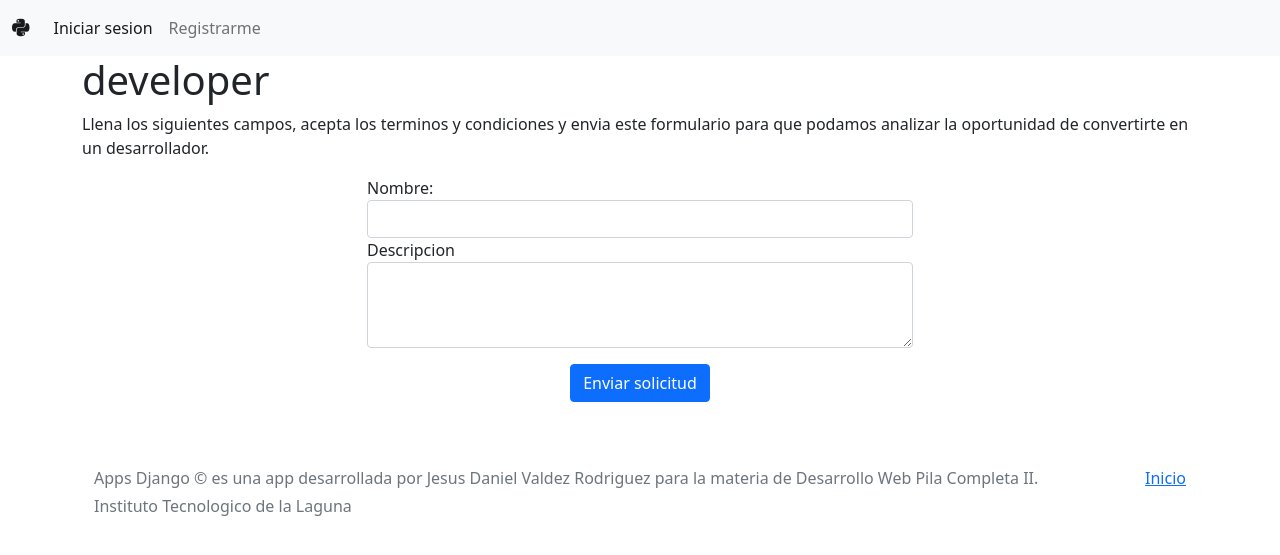
After one commit to jValdezR/Proyecto_U2, a Django app: page /developer/ in a window 1280 px wide. The commit adds this page. Shown: the top 555 px of the page. Run offline with Django 3.2, Linux system fonts and the light colour scheme; some libraries are stand-ins or nearby versions.

Commit message:
developer, trabajando restricciones

```diff
--- a/pages/urls.py
+++ b/pages/urls.py
@@ -16,4 +16,7 @@ urlpatterns = [
     path('comentarios/<int:id>',views.comentarios,name='comentarios'),
     path('createcomentario/<int:id>',views.createcomentario,name='createcomentario'),
     path('newcomentario/',views.newcomentario,name='newcomentario'),
+    path('developer/',views.developer,name='developer'),
+    path('newdeveloper/',views.newdeveloper,name='newdeveloper'),
+
 ]
--- a/pages/views.py
+++ b/pages/views.py
@@ -124,3 +124,19 @@ def newcomentario(request):
     'cmt': Comment.objects.all()
   }
   return render(request,'comentarios.html', context=json)
+
+def developer(request):
+  return render(request, 'developer.html')
+
+def newdeveloper(request):
+  dev = Developer()
+  obj = Usuario.objects.get(id=request.GET['id_developer'])
+  dev.id_developer = obj
+  dev.name = request.GET['name']
+  dev.description = request.GET['description']
+  import datetime
+  dev.date = datetime.datetime.now()
+  dev.save()
+  obj.rol = 'developer'
+  obj.save()
+  return render(request, 'home.html')
--- a/templates/components/navbar.html
+++ b/templates/components/navbar.html
@@ -22,13 +22,13 @@
                     <li class="nav-item">
                         <a class="nav-link active" aria-current="page" href="{% url 'home' %}">Apps</a>
                     </li>
-                    {% if user.rol == developer %}
+                    {% if user.rol == 'developer' %}
                     <li class="nav-item">
                         <a class="nav-link" href="">Nueva App</a>
                     </li>
                     {% else %}
                     <li class="nav-item">
-                        <a class="nav-link" href="">Quiero ser developer</a>
+                        <a class="nav-link" href="{% url 'developer' %}">Quiero ser developer</a>
                     </li>
                     {% endif %}
                     <li class="nav-item">
--- /dev/null
+++ b/templates/developer.html
@@ -0,0 +1,29 @@
+{% extends './components/navbar.html' %} {% block title %}Editar{% endblock %} {% load static %}{% block content %}
+
+<h1>developer</h1>
+<p>Llena los siguientes campos, acepta los terminos y condiciones y envia este formulario para que podamos analizar la oportunidad de convertirte en un desarrollador.</p>
+
+<div class="row">
+    <div class="col-md-6" style="margin: 0 auto;">
+        <form action="{% url 'newdeveloper' %}">
+
+            <div class="form-group">
+                <input type="text" class="form-control" id="id_developer" name="id_developer" hidden value="{{user.pk}}">
+            </div>
+
+            <div class="form-group">
+                <label for="name">Nombre: </label>
+                <input type="text" class="form-control" id="name" name="name">
+            </div>
+
+            <div class="form-group">
+                <label for="description">Descripcion</label>
+                <textarea class="form-control" id="description" name="description" rows="3"></textarea>
+            </div>
+
+            <button type="submit" class="btn btn-primary" style="display: block;margin: 1rem auto;">Enviar solicitud</button>
+        </form>
+    </div>
+</div>
+
+{% include './components/footer.html' %} {% endblock content %}
```
Also changed, not shown: templates/detalleapp.html (+7 -5 lines), db.sqlite3.
